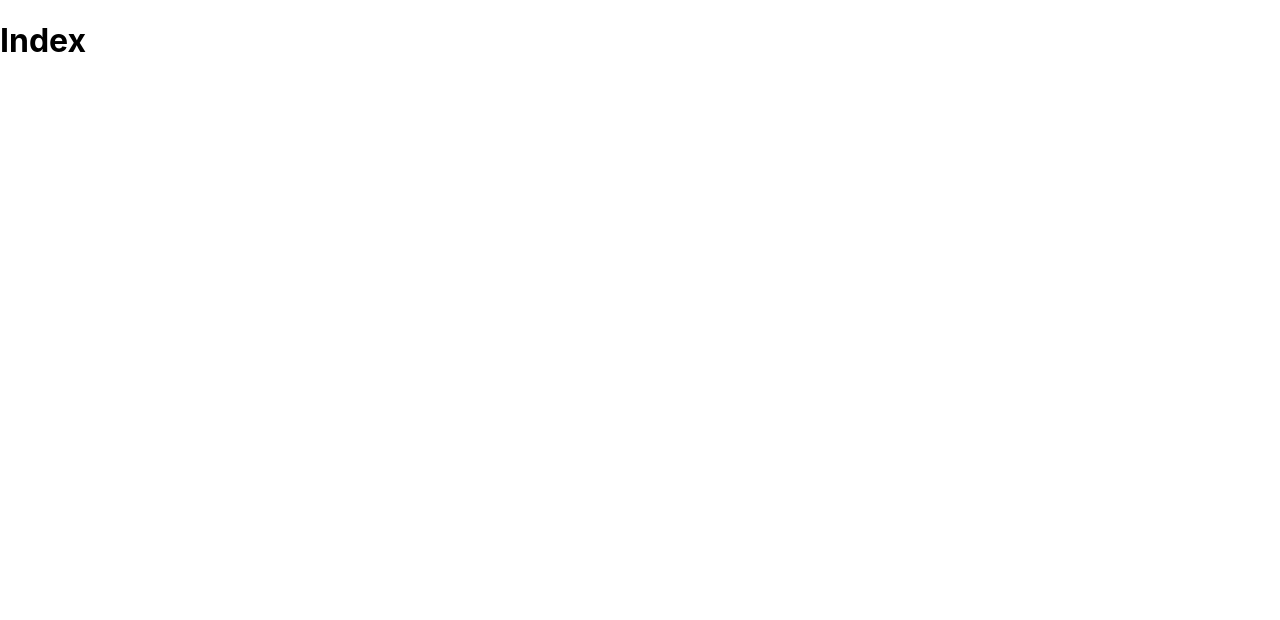
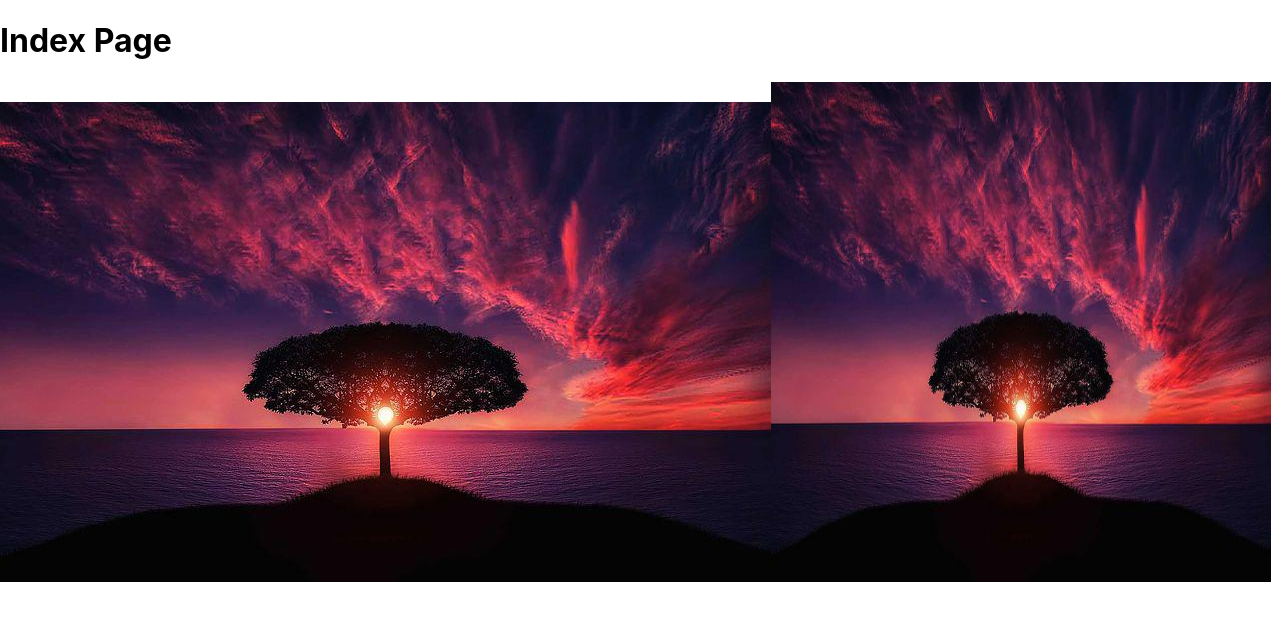
Before and after one commit to syed-ashraf123/next-js-tutorial, a Next.js app: page / in a window 1280 px wide. Shown: the top 620 px of the page. Built offline with nearby package versions, Linux system fonts and the light colour scheme.

Commit message:
Revert "head"
This reverts commit f0eeafb6d05e325d52364269bb55eaa6510cc949.

```diff
--- a/pages/index.js
+++ b/pages/index.js
@@ -1,3 +1,19 @@
+import Image from "next/image";
 export default function Home() {
-  return <h1>Index</h1>;
+  return (
+    <>
+      <h1>Index Page</h1>
+
+      <img src="/1.jpg" alt="This is a tree" />
+      <Image
+        src="/1.jpg"
+        height="500px"
+        width="500px"
+        alt="This is a tree"
+        quality={50}
+        priority={true}
+      />
+      {/* <Image src="/1.jpg" layout="fill" /> */}
+    </>
+  );
 }
```
Also changed, not shown: pages/about.js (deleted, +0 -17 lines).
